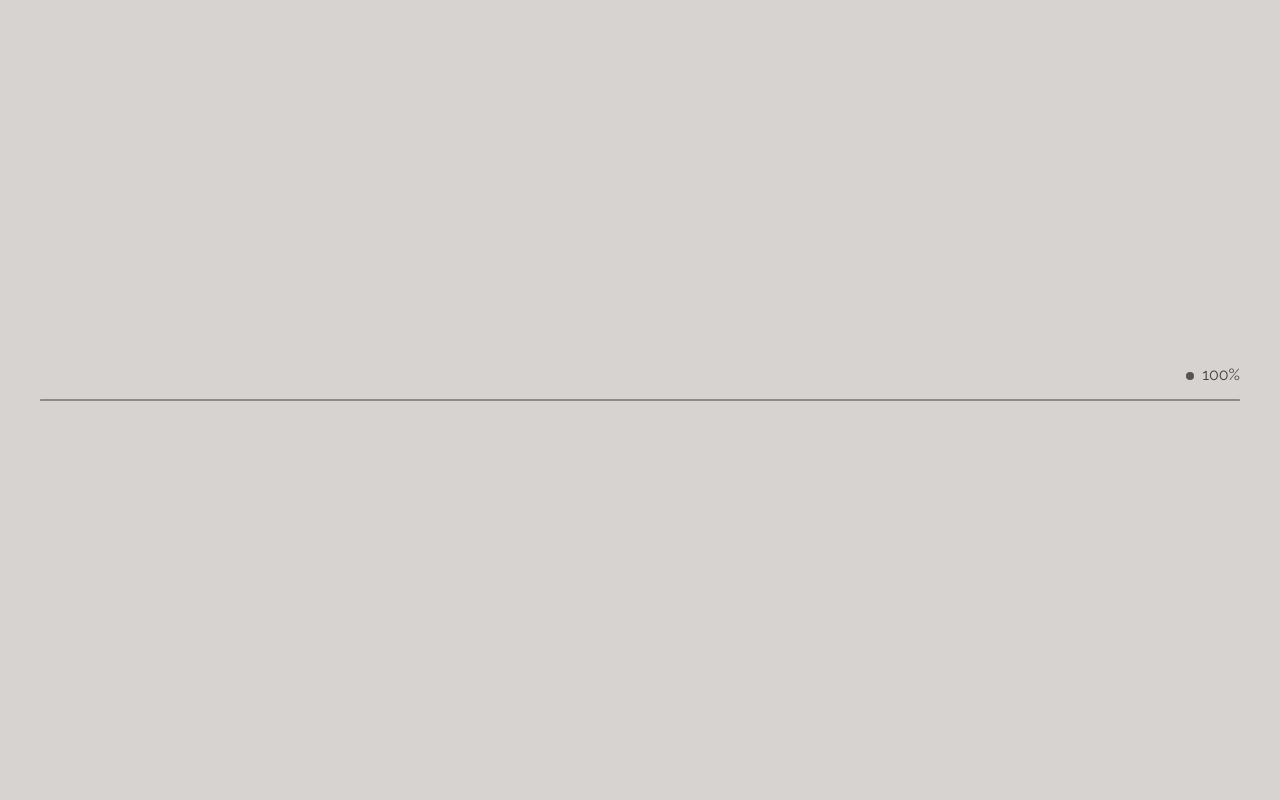
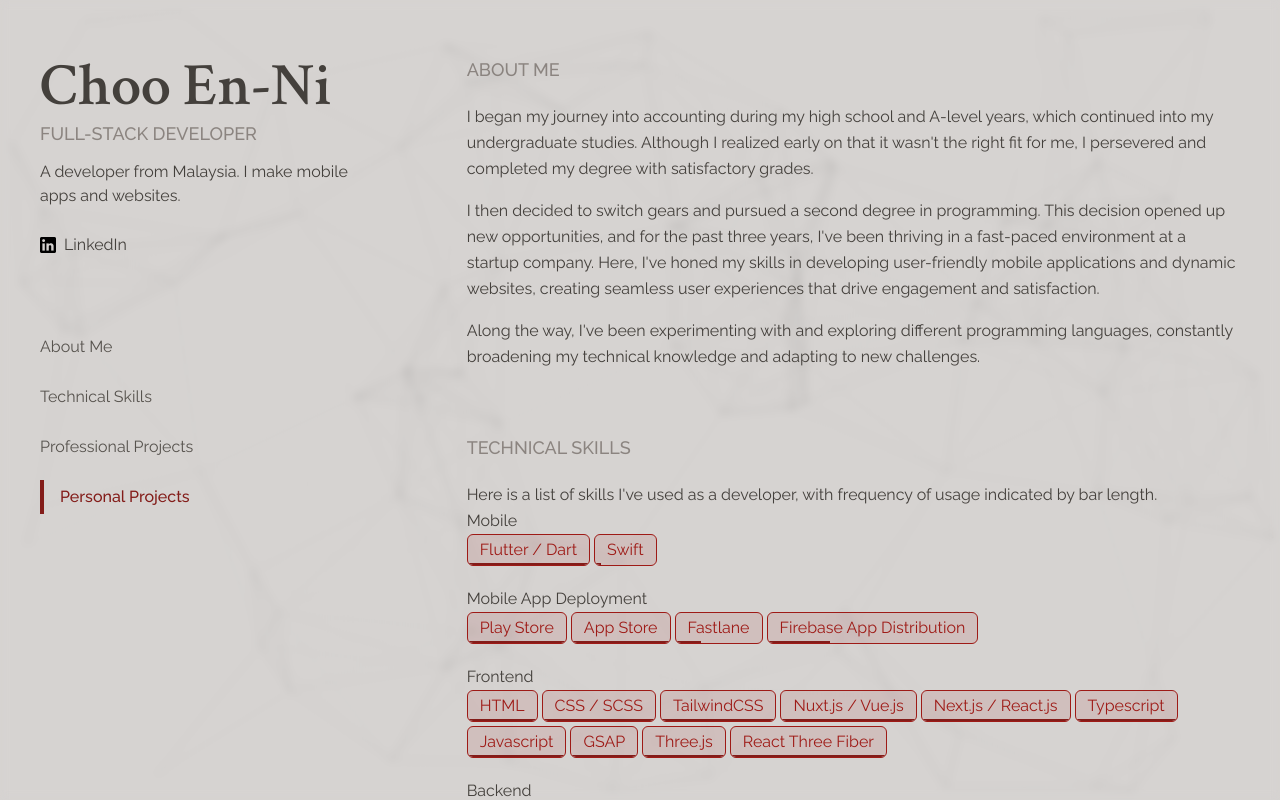
Before and after one commit to choo1095/portfolio-v1, a Next.js app: page / in a window 1280 px wide. Shown: the top 800 px of the page. Built offline with nearby package versions, Linux system fonts and the light colour scheme.

Commit message:
loader: updated animations

```diff
--- a/src/components/layout/Loader.tsx
+++ b/src/components/layout/Loader.tsx
@@ -1,6 +1,6 @@
 import clsx from "clsx";
 import React, { useEffect, useState } from "react";
-import { animate, motion, stagger, useAnimate } from "framer-motion";
+import { animate, motion, stagger, useAnimate, useSpring } from "framer-motion";
 import { useInitializationContext } from "@/contexts/useInitializationContext";
 import { sleep } from "@/lib/utils";
 import Me from "../me/Me";
@@ -8,7 +8,7 @@ import strings from "@/constants/strings";
 
 const initial = {
   opacity: 0,
-  transform: "translateY(100%)",
+  transform: "translateY(50%)",
 };
 
 interface Props {
@@ -176,6 +176,7 @@ interface Props {
 // };
 
 const useFadeSequenceAnimation = () => {
+  const { setLoaderComplete } = useInitializationContext();
   const [scope, animate] = useAnimate();
 
   useEffect(() => {
@@ -184,29 +185,52 @@ const useFadeSequenceAnimation = () => {
         [
           "#loader_name div",
           { transform: "translateY(0)", opacity: 1 },
-          { delay: stagger(0.04), ease: "easeInOut" },
+          { duration: 0.4, delay: stagger(0.15), ease: "easeIn" },
         ],
         [
           "#loader_message div",
           { transform: "translateY(0)", opacity: 1 },
-          { delay: stagger(0.04), ease: "easeInOut" },
+          {
+            duration: 0.4,
+            delay: stagger(0.1, { startDelay: 0 }),
+            ease: "easeIn",
+          },
         ],
       ]);
 
-      await sleep(500);
+      await sleep(1000);
 
       await animate([
         [
           "#loader_name div",
-          { transform: "translateY(-100%)", opacity: 0 },
-          { delay: stagger(0.04), ease: "easeInOut" },
+          { transform: "translateY(-50%)", opacity: 0 },
+          { duration: 0.4, delay: stagger(0.15), ease: "circOut" },
         ],
         [
           "#loader_message div",
-          { transform: "translateY(-100%)", opacity: 0 },
-          { delay: stagger(0.04), ease: "easeInOut" },
+          { transform: "translateY(-50%)", opacity: 0 },
+          {
+            duration: 0.4,
+            delay: stagger(0.1),
+            ease: "circOut",
+            at: "-0.25",
+          },
+        ],
+        [
+          "#loader_line_cover",
+          { width: "100%" },
+          { duration: 1, ease: "circOut", at: "-0.2" },
+        ],
+        [
+          "#loader_percentage",
+          { transform: "translateY(-50%)", opacity: 0 },
+          { at: "-0.1" },
         ],
       ]);
+
+      await sleep(300);
+
+      setLoaderComplete(true);
     };
 
     _animate();
@@ -222,6 +246,7 @@ const usePercentageAnimation = () => {
     animate(0, 100, {
       duration: 2,
       ease: "circInOut",
+      delay: 1,
       onUpdate: (latest: number) => setNumber(latest),
     });
   }, []);
@@ -233,11 +258,15 @@ const LoaderPercentage = (props: Props) => {
   const { number } = usePercentageAnimation();
 
   return (
-    <div className={clsx("text-lg sm:text-xl", props.className)}>
-      <div className="flex gap-2 items-center">
-        <div className="mt-0.5 bg-stone-600 w-2 h-2 animate-pulse rounded-full"></div>
-        <span>{number.toFixed(0)}%</span>
-      </div>
+    <div
+      id="loader_percentage"
+      className={clsx(
+        "flex gap-2 items-center overflow-visible text-lg sm:text-xl",
+        props.className
+      )}
+    >
+      <div className="mt-0.5 bg-stone-600 w-2 h-2 animate-pulse rounded-full"></div>
+      <div className="w-fit">{number.toFixed(0)}%</div>
     </div>
   );
 };
@@ -254,30 +283,37 @@ const LoaderContents = (props: Props) => {
           style={{ width: `${number}%` }}
           className="h-px rounded-full bg-stone-700"
         ></div>
+        <div
+          id="loader_line_cover"
+          className="relative origin-right w-0 -translate-y-px h-px rounded-full bg-stone-300"
+        ></div>
       </div>
 
       {/* my name and loader percentage */}
       <div className="screen_container h-fit w-dvw relative top-1/2 -translate-y-full left-0 pb-3">
         <div className="sm:flex sm:items-end sm:justify-between">
           <div>
-            <h1 id="loader_name" className="flex gap-1 text-3xl sm:text-4xl">
-              <motion.div initial={initial}>Choo </motion.div>
-              <motion.div initial={initial}>En-Ni</motion.div>
+            <h1 id="loader_name" className="flex gap-1.5 text-3xl sm:text-4xl">
+              {["Choo", "En-Ni"].map((item) => (
+                <motion.div key={item} initial={initial}>
+                  {item}
+                </motion.div>
+              ))}
             </h1>
             <div
               id="loader_message"
-              className="flex gap-1 text-sm sm:text-base"
+              className="flex gap-1.5 text-sm sm:text-base"
             >
-              <motion.div initial={initial}>I </motion.div>
-              <motion.div initial={initial}>make </motion.div>
-              <motion.div initial={initial}>websites </motion.div>
-              <motion.div initial={initial}>and </motion.div>
-              <motion.div initial={initial}>mobile </motion.div>
-              <motion.div initial={initial}>apps</motion.div>
-              <motion.div initial={initial}>.</motion.div>
+              {["I", "make", "mobile", "apps", "and", "websites"].map(
+                (item) => (
+                  <motion.div key={item} initial={initial}>
+                    {item}
+                  </motion.div>
+                )
+              )}
             </div>
           </div>
-          <LoaderPercentage className="hidden sm:block"></LoaderPercentage>
+          <LoaderPercentage className="hidden w-16 sm:flex"></LoaderPercentage>
         </div>
       </div>
 
--- a/src/contexts/useInitializationContext.tsx
+++ b/src/contexts/useInitializationContext.tsx
@@ -42,21 +42,11 @@ export function InitializationProvider({
 
   const [loaderComplete, setLoaderComplete] = useState(false);
 
-  // useEffect(() => {
-  //   sleep(2600).then(() => {
-  //     setInitialized(true);
-  //   });
-  // }, [loaderComplete]);
-
-  // useEffect(() => {
-  //   if (loaderComplete) {
-  //     setInitialized(true);
-  //   }
-  // }, [loaderComplete]);
-
-  // useEffect(() => {
-  //   console.log(initialized);
-  // }, [initialized]);
+  useEffect(() => {
+    if (loaderComplete) {
+      setInitialized(true);
+    }
+  }, [loaderComplete]);
 
   const value = {
     initialized,
```
